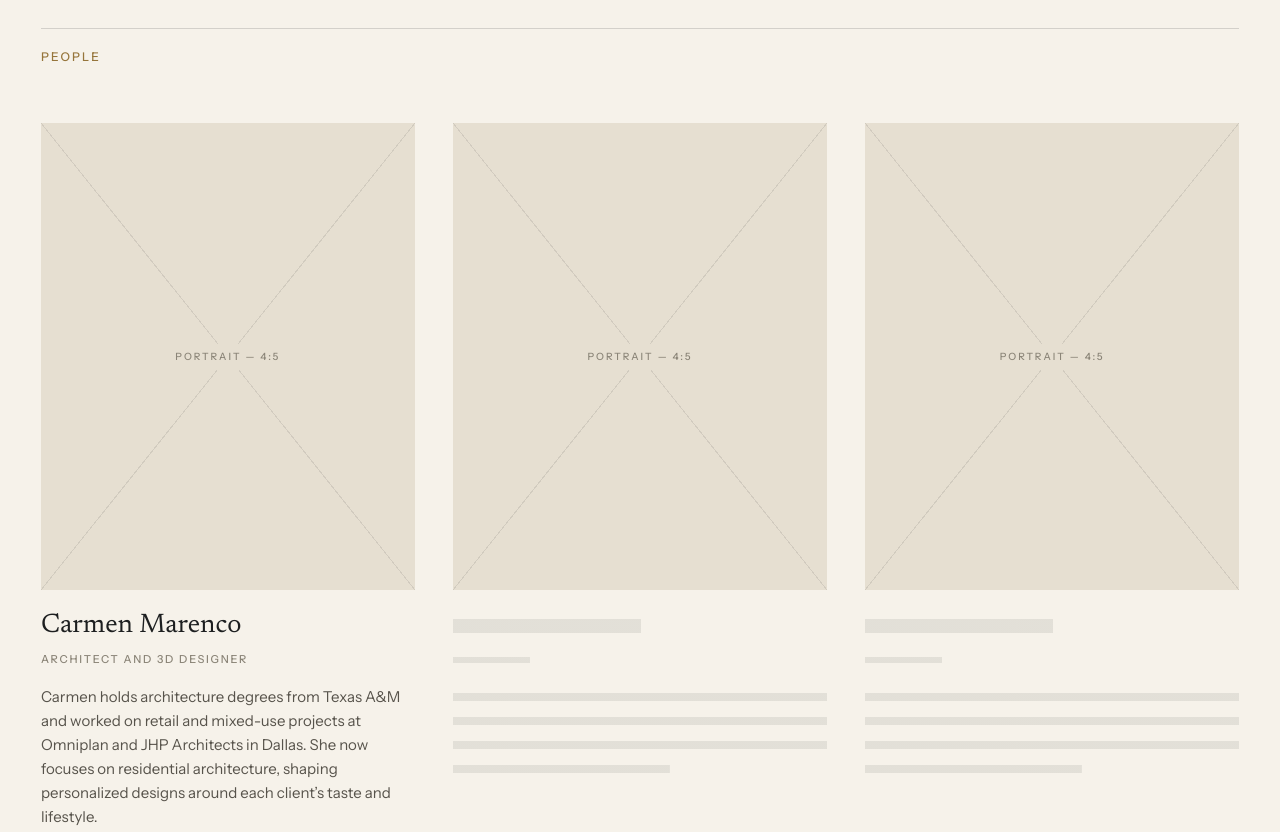
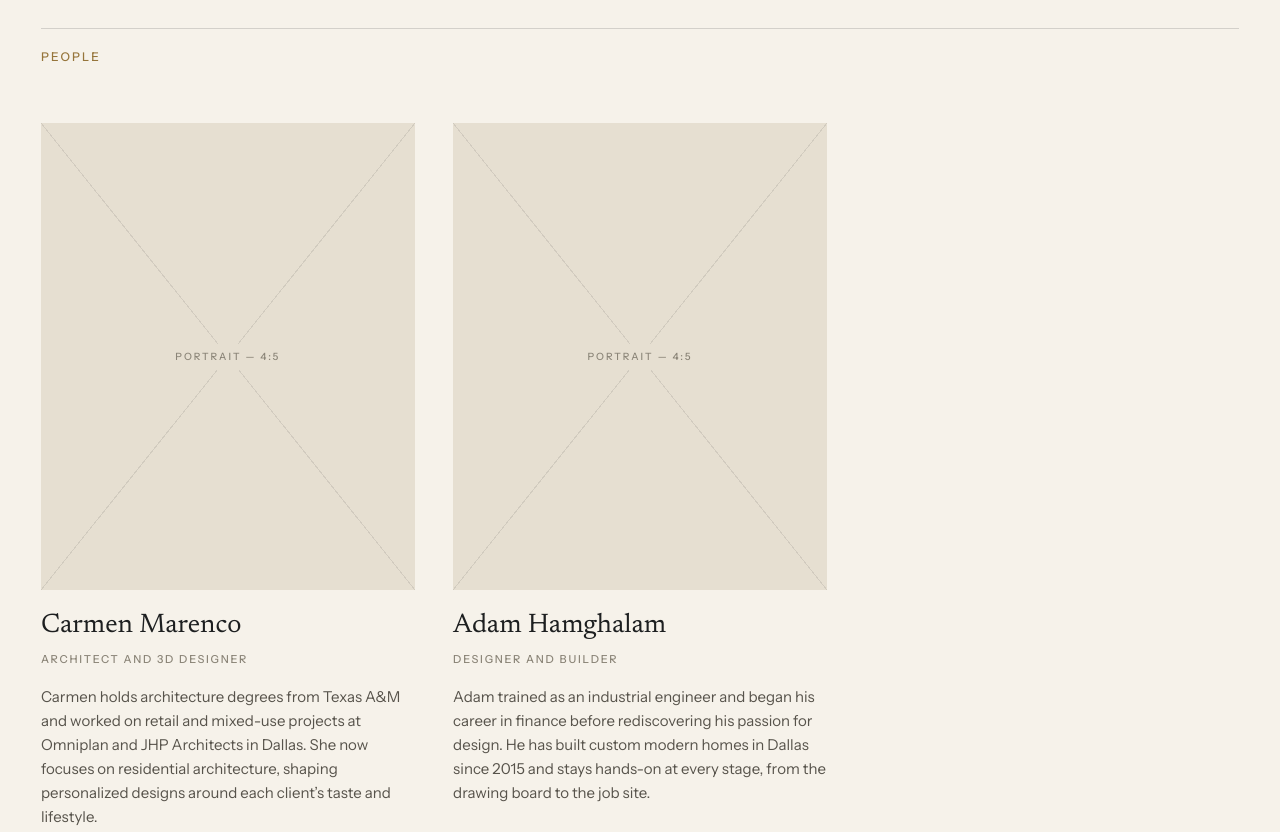
Before and after one commit to Modern-DesignStudio/moderdesign.studio, a plain HTML site: page about.html in a window 1280 px wide. Shown: the part 3780-4612 px from the top of the page. Drawn offline with Linux system fonts and the light colour scheme.

Commit message:
About: add Adam to People and drop the empty third slot
Co-Authored-By: Claude Sonnet 5.5 <noreply@anthropic.com>

```diff
--- a/about.html
+++ b/about.html
@@ -152,16 +152,9 @@
 
           <article class="person" data-reveal>
             <figure class="media media--4x5" data-label="Portrait — 4:5"></figure>
-            <h3 class="person__name" data-slot="short"></h3>
-            <p class="label person__role" data-slot="short"></p>
-            <p class="person__bio" data-slot data-lines="4"></p>
-          </article>
-
-          <article class="person" data-reveal>
-            <figure class="media media--4x5" data-label="Portrait — 4:5"></figure>
-            <h3 class="person__name" data-slot="short"></h3>
-            <p class="label person__role" data-slot="short"></p>
-            <p class="person__bio" data-slot data-lines="4"></p>
+            <h3 class="person__name" data-slot="short">Adam Hamghalam</h3>
+            <p class="label person__role" data-slot="short">Designer and builder</p>
+            <p class="person__bio" data-slot data-lines="4">Adam trained as an industrial engineer and began his career in finance before rediscovering his passion for design. He has built custom modern homes in Dallas since 2015 and stays hands-on at every stage, from the drawing board to the job site.</p>
           </article>
         </div>
       </div>
```
